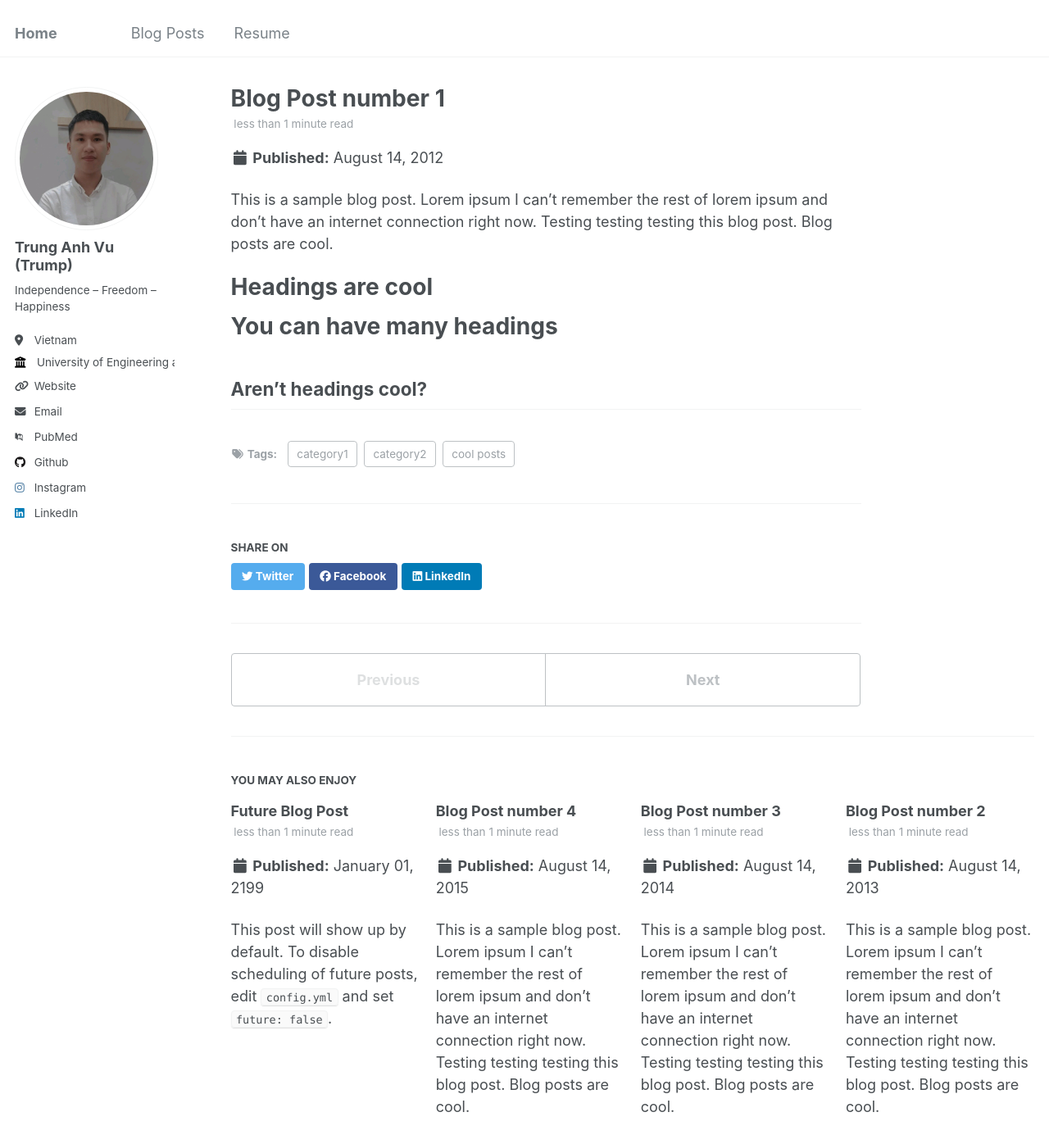
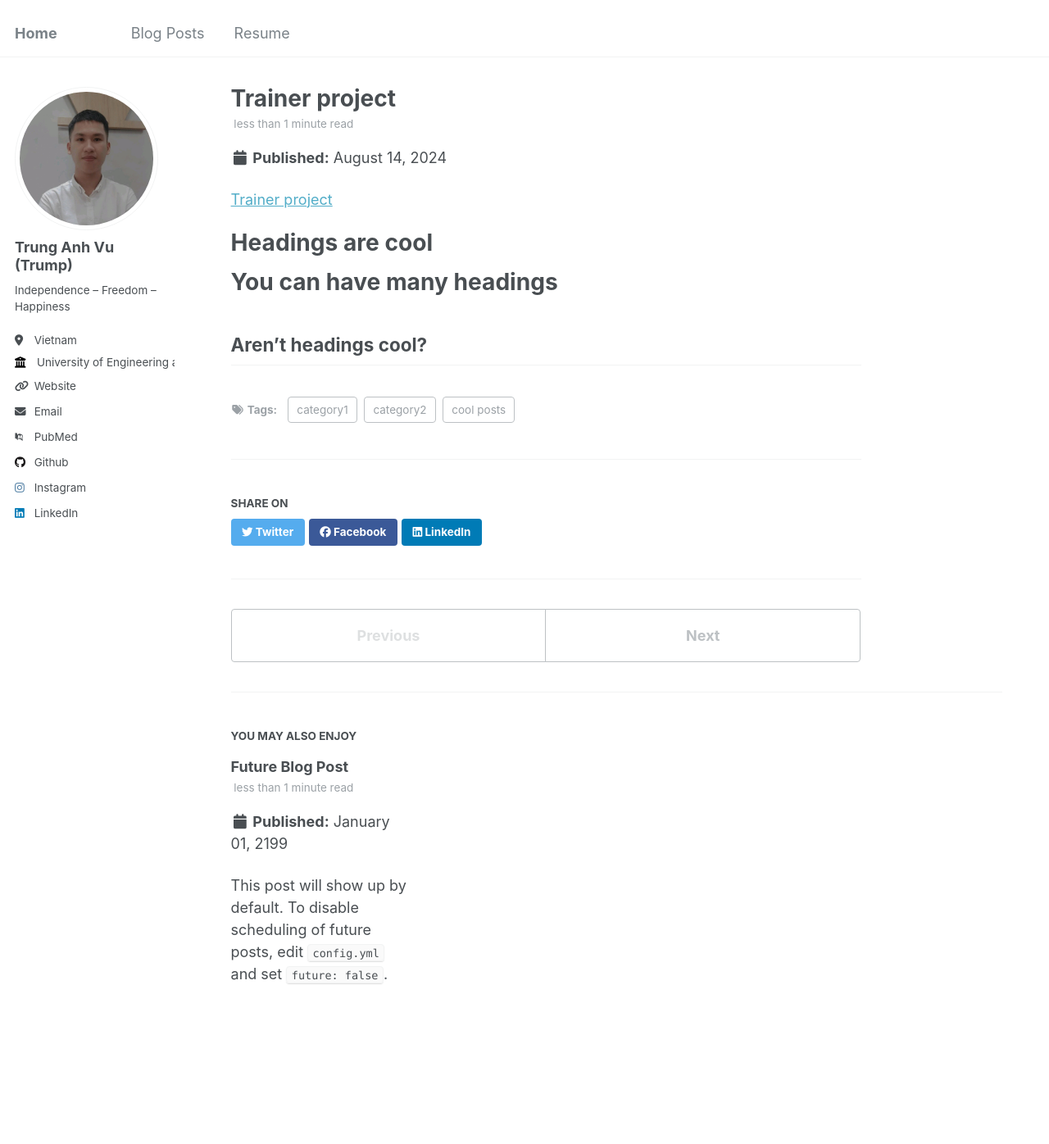
Before and after one commit to trunganhvu/trunganhvu.github.io, a Jekyll site: the page built from _posts/2012-08-14-blog-post-1.md, in a window 1280 px wide and 1400 px high. Shown: the top 1396 px of the window at 82% size. Built offline with Jekyll 4.4.1, drawn with Linux system fonts in a browser that asks for light colours; some web fonts are replaced.

Commit message:
fix Sitemap

```diff
--- a/_posts/2012-08-14-blog-post-1.md
+++ b/_posts/2012-08-14-blog-post-1.md
@@ -1,14 +1,14 @@
 ---
-title: 'Blog Post number 1'
-date: 2012-08-14
-permalink: /posts/2012/08/blog-post-1/
+title: 'Trainer project'
+date: 2024-08-14
+permalink: /posts/2024/08/blog-post-1/
 tags:
   - cool posts
   - category1
   - category2
 ---
 
-This is a sample blog post. Lorem ipsum I can't remember the rest of lorem ipsum and don't have an internet connection right now. Testing testing testing this blog post. Blog posts are cool.
+[Trainer project](https://github.com/trunganhvu/trainner)
 
 Headings are cool
 ======
--- a/_posts/2013-08-14-blog-post-2.md
+++ /dev/null
@@ -1,20 +0,0 @@
----
-title: 'Blog Post number 2'
-date: 2013-08-14
-permalink: /posts/2013/08/blog-post-2/
-tags:
-  - cool posts
-  - category1
-  - category2
----
-
-This is a sample blog post. Lorem ipsum I can't remember the rest of lorem ipsum and don't have an internet connection right now. Testing testing testing this blog post. Blog posts are cool.
-
-Headings are cool
-======
-
-You can have many headings
-======
-
-Aren't headings cool?
-------
--- a/_posts/2014-08-14-blog-post-3.md
+++ /dev/null
@@ -1,20 +0,0 @@
----
-title: 'Blog Post number 3'
-date: 2014-08-14
-permalink: /posts/2014/08/blog-post-3/
-tags:
-  - cool posts
-  - category1
-  - category2
----
-
-This is a sample blog post. Lorem ipsum I can't remember the rest of lorem ipsum and don't have an internet connection right now. Testing testing testing this blog post. Blog posts are cool.
-
-Headings are cool
-======
-
-You can have many headings
-======
-
-Aren't headings cool?
-------
```
Also changed, not shown: _posts/2015-08-14-blog-post-4.md (deleted, +0 -20 lines).
